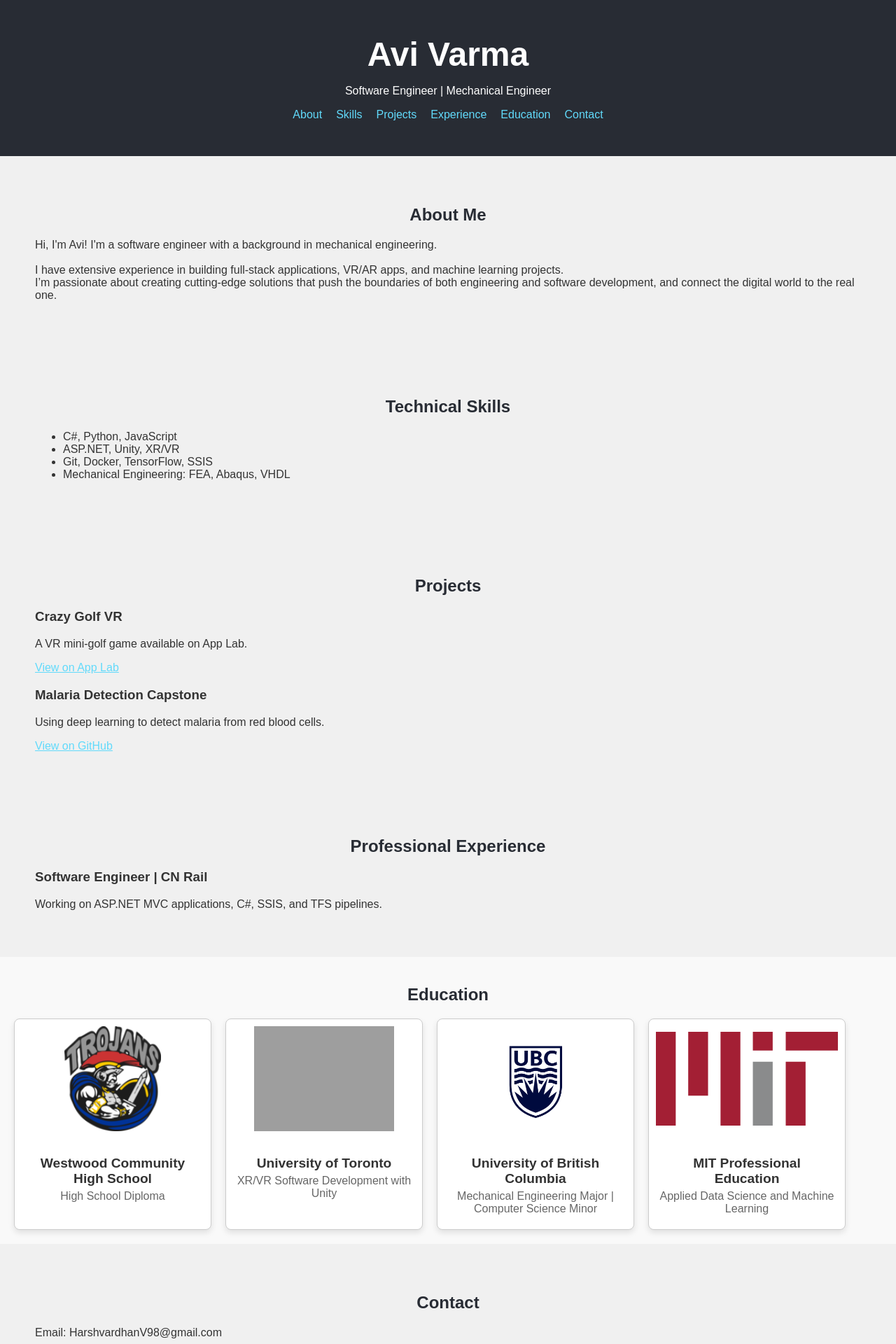
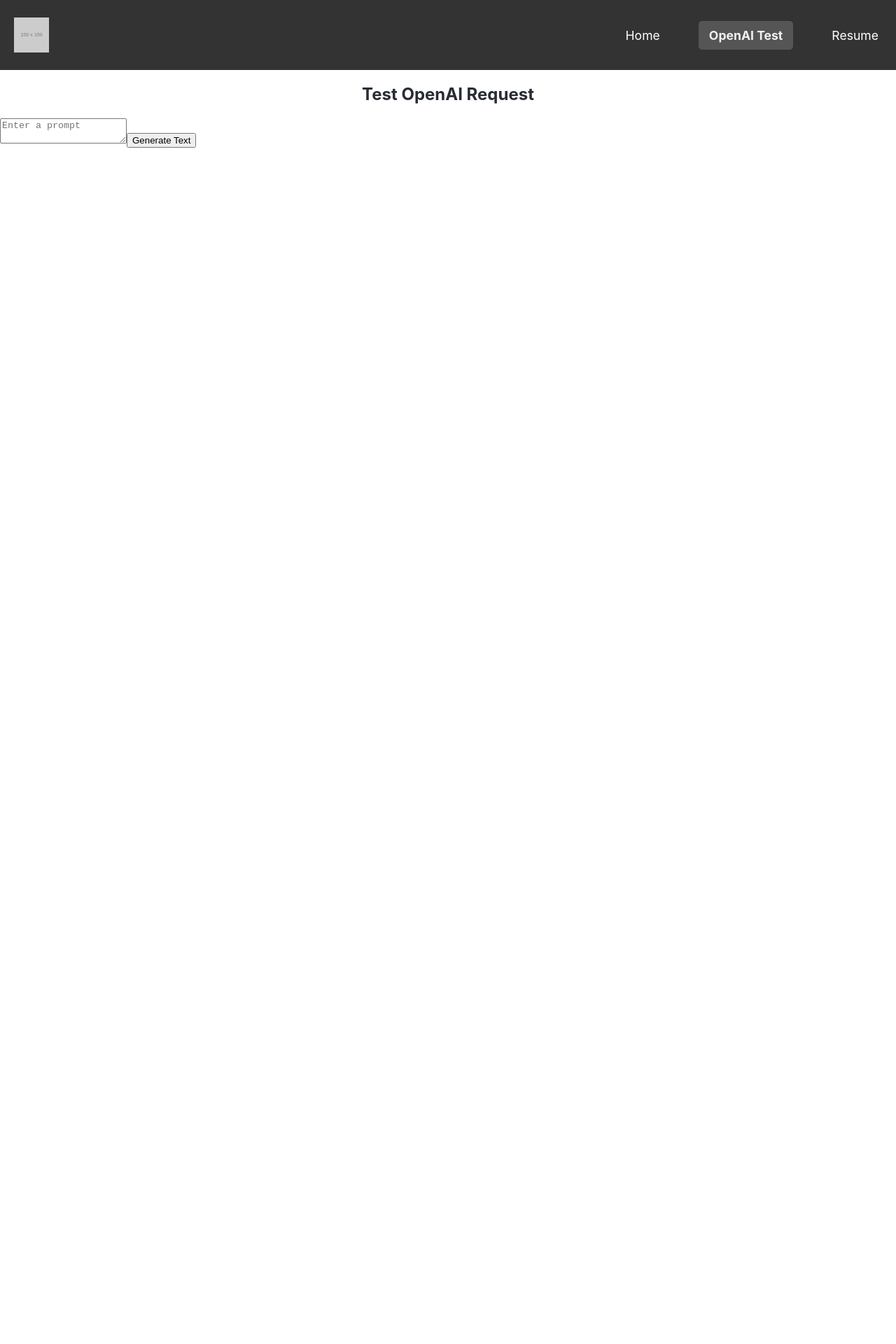
Before and after one commit to avias8/avias8.github.io, a React (Create React App) app: page /openai-test in a window 1280 px wide. Shown: the top 1920 px of the page at 70% size. After the commit the page ends 800 px from the top, so only its background shows below. Built offline with nearby package versions, Linux system fonts and the light colour scheme; grey boxes are pictures that could not be loaded.

Commit message:
Interim.

```diff
--- a/package.json
+++ b/package.json
@@ -7,8 +7,10 @@
     "@testing-library/jest-dom": "^5.17.0",
     "@testing-library/react": "^13.4.0",
     "@testing-library/user-event": "^13.5.0",
+    "openai": "^4.68.1",
     "react": "^18.3.1",
     "react-dom": "^18.3.1",
+    "react-router-dom": "^6.27.0",
     "react-scripts": "5.0.1",
     "web-vitals": "^2.1.4"
   },
--- a/src/App.css
+++ b/src/App.css
@@ -1,38 +1,85 @@
+/* Ensure the entire page content doesn't overflow the viewport */
 body {
-  font-family: 'Arial', sans-serif;
   margin: 0;
   padding: 0;
-  background-color: #f0f0f0;
-  color: #333;
+  box-sizing: border-box;
+  max-width: 100vw; /* Prevent content from overflowing horizontally */
+  overflow-x: hidden; /* Hide any potential horizontal overflow */
 }
 
+/* Set the overall layout to a full screen width */
+.App {
+  display: flex;
+  flex-direction: column;
+  min-height: 100vh;
+  width: 100%; /* Set the width to 100% of the screen */
+  max-width: 100vw; /* Ensure content fits within the viewport */
+  margin: 0 auto; /* Center the content */
+  padding: 0;
+  box-sizing: border-box;
+  overflow-x: hidden; /* Hide horizontal overflow in .App */
+}
+
+/* Header styles */
 header {
   text-align: center;
   padding: 50px;
   background-color: #282c34;
   color: white;
+  position: sticky;
+  top: 0;
+  z-index: 100;
+  max-width: 100vw; /* Prevent header from overflowing horizontally */
+  overflow-x: hidden;
 }
 
+/* Header title */
 header h1 {
   margin: 0;
   font-size: 3em;
 }
 
+/* Navigation links */
 header nav a {
   margin: 0 10px;
   color: #61dafb;
   text-decoration: none;
 }
 
+/* Content area */
 section {
   padding: 50px;
+  flex: 1;
+  overflow: auto;
+  max-width: 100vw; /* Prevent overflow */
+  box-sizing: border-box;
 }
 
+/* Section headers */
 h2 {
   text-align: center;
   color: #282c34;
 }
 
+/* General anchor tag styling */
 a {
   color: #61dafb;
 }
+
+/* Resume page styling */
+.resume-page {
+  display: flex;
+  flex-direction: column;
+  height: calc(100vh - 100px); /* Adjust height to account for header */
+  max-width: 100vw; /* Prevent horizontal overflow */
+  overflow-x: hidden; /* Ensure no overflow */
+}
+
+.resume-page iframe {
+  flex: 1;
+  width: 100%;
+  height: 100%;
+  border: none;
+  max-width: 100%; /* Ensure the iframe doesn't overflow horizontally */
+  box-sizing: border-box;
+}
--- a/src/App.js
+++ b/src/App.js
@@ -1,4 +1,6 @@
 import './App.css';
+import { BrowserRouter as Router, Route, Routes } from 'react-router-dom';
+
 import Header from './components/Header.jsx';
 import About from './components/About.jsx';
 import Skills from './components/Skills.jsx';
@@ -6,18 +8,41 @@ import Projects from './components/Projects.jsx';
 import Experience from './components/Experience.jsx';
 import Education from './components/Education.jsx';
 import Contact from './components/Contact.jsx';
+import OpenAITestPage from './OpenAITestPage.jsx';
+
+const ResumePage = () => (
+  <div className="resume-page">
+    <iframe
+      src="https://avias8.github.io/avivarma/"
+      title="Avi Varma Resume"
+      style={{ width: '100%', height: '100%', border: 'none' }}
+    />
+  </div>
+);
 
 function App() {
   return (
+    <Router>
       <div className="App">
         <Header />
+        <div className="content"> {/* Flexbox container for content */}
+          <Routes>
+            <Route path="/" element={
+              <>
                 <About />
                 <Skills />
                 <Projects />
                 <Experience />
                 <Education />
                 <Contact />
+              </>
+            } />
+            <Route path="/openai-test" element={<OpenAITestPage />} />
+            <Route path="/resume" element={<ResumePage />} /> {/* Resume route */}
+          </Routes>
         </div>
+      </div>
+    </Router>
   );
 }
 
--- /dev/null
+++ b/src/OpenAITestPage.jsx
@@ -0,0 +1,43 @@
+import React, { useState } from 'react';
+
+const OpenAITestPage = () => {
+    const [prompt, setPrompt] = useState('');
+    const [response, setResponse] = useState('');
+
+    const handleGenerateText = async () => {
+        try {
+            const result = await fetch('http://localhost:9001/generate-text', {
+                method: 'POST',
+                headers: {
+                    'Content-Type': 'application/json',
+                },
+                body: JSON.stringify({ prompt }),
+            });
+            const data = await result.json();
+            setResponse(data.generatedText);
+        } catch (error) {
+            console.error('Error generating text:', error);
+            setResponse('Error generating text');
+        }
+    };
+
+    return (
+        <div>
+            <h2>Test OpenAI Request</h2>
+            <textarea
+                placeholder="Enter a prompt"
+                value={prompt}
+                onChange={(e) => setPrompt(e.target.value)}
+            />
+            <button onClick={handleGenerateText}>Generate Text</button>
+            {response && (
+                <div>
+                    <h3>Response:</h3>
+                    <p>{response}</p>
+                </div>
+            )}
+        </div>
+    );
+};
+
+export default OpenAITestPage;
--- a/src/components/About.jsx
+++ b/src/components/About.jsx
@@ -3,7 +3,9 @@ import React from 'react';
 const About = () => {
     return (
         <section id="about">
-      <h2>About Me</h2>
+            <h1>Avi Varma</h1>
+            <p>Software Engineer | Mechanical Engineer</p>
+
             <p>
                 Hi, I'm Avi! I'm a software engineer with a background in mechanical engineering.
                 <br></br>
--- a/src/components/Education.css
+++ b/src/components/Education.css
@@ -3,20 +3,24 @@
     background-color: #f9f9f9;
 }
 
+/* Flexbox container that wraps the cards */
 .education-container {
     display: flex;
-    flex-wrap: wrap;
-    gap: 20px;
+    flex-wrap: wrap; /* Allows cards to wrap onto new lines */
+    gap: 20px; /* Space between cards */
+    justify-content: space-between; /* Distributes space evenly between cards */
 }
 
+/* Cards grow/shrink based on available space */
 .education-card {
     position: relative;
     background-color: #fff;
     border: 1px solid #ccc;
     border-radius: 8px;
     overflow: hidden;
-    width: 280px; /* Fixed width */
-    height: 300px; /* Increased card height for larger logos */
+    flex: 1 1 calc(25% - 20px); /* Take 25% of the space, with a gap */
+    min-width: 250px; /* Ensure a minimum width */
+    height: 400px; /* Fixed height */
     box-shadow: 0 4px 8px rgba(0, 0, 0, 0.1);
     cursor: pointer;
     transition: transform 0.3s ease, box-shadow 0.3s ease;
@@ -27,29 +31,28 @@
     box-shadow: 0 8px 16px rgba(0, 0, 0, 0.2);
 }
 
-/* Logo container with increased height for larger logos */
 .education-logo-container {
-    height: 150px; /* Increased height for larger logos */
+    height: 200px; /* Adjust height to allow for larger logos */
     display: flex;
     justify-content: center;
     align-items: center;
-    padding: 10px; /* Increased padding for breathing space */
+    padding: 20px;
 }
 
 .education-logo {
-    width: auto;
-    height: 100%; /* Allow the logo to take up the full height while maintaining aspect ratio */
-    max-width: 100%; /* Ensure logos do not overflow horizontally */
+    max-height: 100%; /* Allow logo to take up full height of the container */
+    max-width: 100%; /* Ensure logos don't overflow horizontally */
     object-fit: contain; /* Maintain aspect ratio */
+    padding: 10px; /* Add padding to ensure breathing space around the logo */
 }
 
 .education-content {
     padding: 15px;
-    text-align: center; /* Center the text under the logo */
+    text-align: center;
 }
 
 .education-content h3 {
-    margin: 10px 0 5px; /* Adds space around the title */
+    margin: 10px 0 5px;
     font-size: 1.2em;
 }
 
--- a/src/components/Education.jsx
+++ b/src/components/Education.jsx
@@ -14,9 +14,15 @@ const Education = () => {
             logo: westwoodLogo,
             alt: 'Westwood High School Logo',
             institution: 'Westwood Community High School',
-            details: 'High School Diploma',
-            courses: ['Course 7', 'Course 8'],
-            projects: ['Project G', 'Project H'],
+            details: 'High School Diploma | 2013 - 2016',
+            courses: ['Model UN', 'Project Kenya', 'Student Council', 'Junior Achievement (JA)'],
+            projects: [
+                'Model UN: Participated in national assemblies, promoted globally focused discussions within the school.',
+                'Project Kenya: Worked on raising funds to build schools in Kenya.',
+                'Student Council: Actively involved in leadership roles to represent student voices.',
+                'Junior Achievement (JA): Co-founded "Clarity," a company that developed and sold a screen cleaning solution.'
+            ],
+            link: 'https://westwood.fmpsdschools.ca/',
         },
         {
             logo: utLogo,
@@ -41,6 +47,7 @@ const Education = () => {
             details: 'Applied Data Science and Machine Learning',
             courses: ['Course 3', 'Course 4'],
             projects: ['Project C', 'Project D'],
+            apiLink: 'https://beta.openai.com/docs/', // Adding the OpenAI API link here
         },
     ];
 
@@ -82,18 +89,32 @@ const Education = () => {
                         <span className="close-button" onClick={closeModal}>&times;</span>
                         <h3>{selectedEducation.institution}</h3>
                         <p>{selectedEducation.details}</p>
-                        <h4>Courses:</h4>
+                        {selectedEducation.link && (
+                            <p>
+                                <a href={selectedEducation.link} target="_blank" rel="noopener noreferrer">
+                                    Visit School Website
+                                </a>
+                            </p>
+                        )}
+                        <h4>Courses/Activities:</h4>
                         <ul>
                             {selectedEducation.courses.map((course, idx) => (
                                 <li key={idx}>{course}</li>
                             ))}
                         </ul>
-                        <h4>Projects:</h4>
+                        <h4>Projects/Involvements:</h4>
                         <ul>
                             {selectedEducation.projects.map((project, idx) => (
                                 <li key={idx}>{project}</li>
                             ))}
                         </ul>
+                        {selectedEducation.apiLink && (
+                            <p>
+                                <a href={selectedEducation.apiLink} target="_blank" rel="noopener noreferrer">
+                                    Explore OpenAI API Documentation
+                                </a>
+                            </p>
+                        )}
                     </div>
                 </div>
             )}
--- /dev/null
+++ b/src/components/Header.css
@@ -0,0 +1,81 @@
+/* Header Container */
+.header {
+  background-color: #333;
+  padding: 15px 20px; /* Added padding for a better layout */
+  color: white;
+  position: sticky;
+  top: 0;
+  width: 100%;
+  z-index: 1000;
+}
+
+/* Header content - aligns logo and navbar */
+.header-content {
+  display: flex;
+  justify-content: space-between;
+  align-items: center;
+  padding: 10px 0;
+}
+
+/* Logo container */
+.logo {
+  display: flex;
+  align-items: center;
+}
+
+.logo img {
+  width: 50px; /* Placeholder image size */
+  height: 50px;
+  margin-right: 15px; /* Spacing between logo and text */
+}
+
+.logo h1 {
+  margin: 0;
+  font-size: 1.8em;
+}
+
+.logo p {
+  margin: 0;
+  font-size: 1em;
+  color: #ddd;
+}
+
+/* Navigation Bar Styling */
+.navbar {
+  display: flex;
+  align-items: center;
+}
+
+.navbar-links {
+  list-style-type: none;
+  margin: 0;
+  padding: 0;
+  display: flex;
+  gap: 20px;
+  padding-right: 20px; /* Added padding for the right edge */
+}
+
+.navbar-links li {
+  display: inline;
+}
+
+.navbar-links a {
+  text-decoration: none;
+  color: white;
+  font-size: 1.1em;
+  padding: 10px 15px;
+  transition: background-color 0.3s, color 0.3s;
+}
+
+.navbar-links a:hover {
+  background-color: #555;
+  border-radius: 5px;
+}
+
+/* Active link styling */
+.active a {
+  background-color: #555;
+  border-radius: 5px;
+  color: #f1f1f1;
+  font-weight: bold;
+}
--- a/src/components/Header.jsx
+++ b/src/components/Header.jsx
@@ -1,18 +1,34 @@
 import React from 'react';
+import { Link, useLocation } from 'react-router-dom';
+import './Header.css';
 
 const Header = () => {
+  const location = useLocation();
+
   return (
-    <header>
-      <h1>Avi Varma</h1>
-      <p>Software Engineer | Mechanical Engineer</p>
-      <nav>
-        <a href="#about">About</a>
-        <a href="#skills">Skills</a>
-        <a href="#projects">Projects</a>
-        <a href="#experience">Experience</a>
-        <a href="#education">Education</a>
-        <a href="#contact">Contact</a>
-      </nav>
+    <header className="header">
+      <div className="header-content">
+        {/* Logo and title */}
+        <div className="logo">
+          <img src="https://via.placeholder.com/150" alt="Logo" />
+        </div>
+
+        {/* Navigation Bar */}
+        <nav className="navbar">
+          <ul className="navbar-links">
+            <li className={location.pathname === '/' ? 'active' : ''}>
+              <Link to="/">Home</Link>
+            </li>
+            <li className={location.pathname === '/openai-test' ? 'active' : ''}>
+              <Link to="/openai-test">OpenAI Test</Link>
+            </li>
+            <li className={location.pathname === '/resume' ? 'active' : ''}>
+              <Link to="/resume">Resume</Link>
+            </li>
+            {/* Add more navigational links if needed */}
+          </ul>
+        </nav>
+      </div>
     </header>
   );
 };
```
Also changed, not shown: src/components/ErrorBoundry.jsx (added, +24 -0 lines), src/components/OpenAITest.jsx (added, +43 -0 lines), 2 other files (tests, documents, lock files or other folders). Lines whose indentation alone changed are shown as unchanged.
